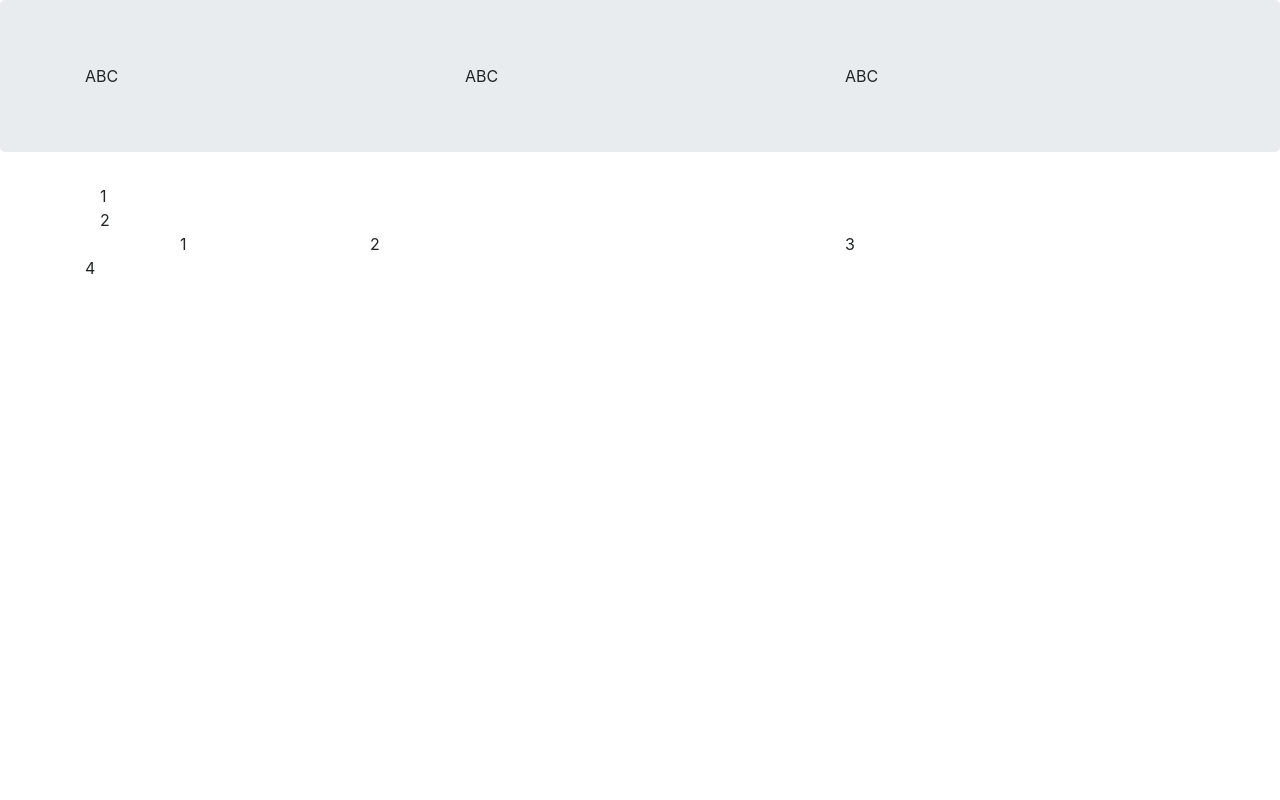
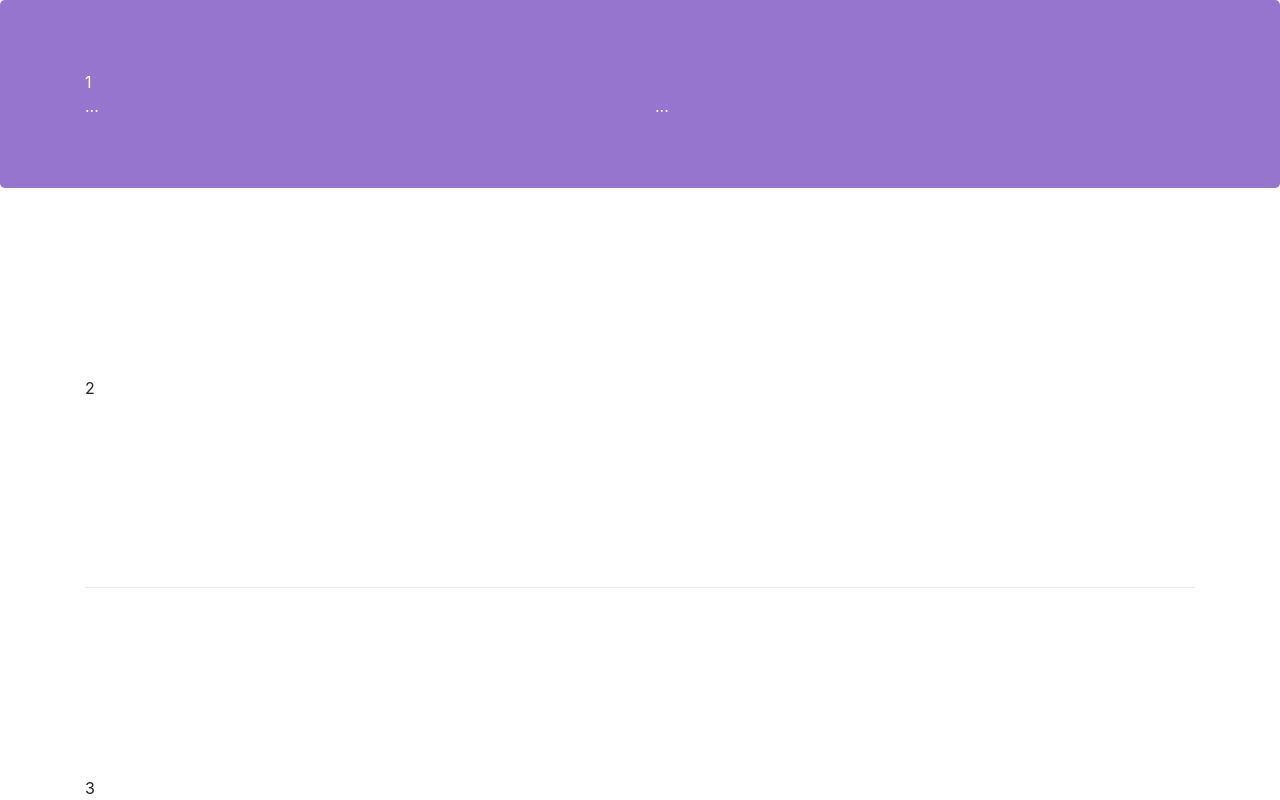
Before and after one commit to Anhthu02tranthi/git-test-04, a website: page index.html in a window 1280 px wide. Shown: the top 800 px of the page. Drawn offline with nearby package versions, Linux system fonts and the light colour scheme.

Commit message:
Bootstrap Grid Part 2

```diff
--- /dev/null
+++ b/CSS/styles.css
@@ -0,0 +1,28 @@
+.row-header{
+    margin:0px auto;
+    padding:0px;
+}
+
+.row-content {
+    margin:0px auto;
+    padding: 50px 0px 50px 0px;
+    border-bottom: 1px ridge;
+    min-height:400px;
+}
+.footer{
+    background-color: #D1C4E9;
+    margin:0px auto;
+    padding: 20px 0px 20px 0px;
+}
+.jumbotron {
+    padding:70px 30px 70px 30px;
+    margin:0px auto;
+    background: #9575CD ;
+    color:floralwhite;
+}
+
+address{
+    font-size:80%;
+    margin:0px;
+    color:#0f0f0f;
+}
--- a/index.html
+++ b/index.html
@@ -8,35 +8,48 @@
     <meta http-equiv="x-ua-compatible" content="ie=edge">
     <!-- Bootstrap CSS -->
     <link rel="stylesheet" href="node_modules/bootstrap/dist/css/bootstrap.min.css">
+    <link rel="stylesheet" href="CSS/styles.css">
     <title>Document</title>
 </head>
 <body>
     <header class="jumbotron">
     <div class="container">
+        <div class="row row-header"> 1 </div>
         <div class="row">
-            <div class="col-sm">ABC</div>
-            <div class="col-sm">ABC</div>
-            <div class="col-sm">ABC</div>
+            <div class="col-12 col-sm-6">
+               ...
+
+
+            </div>
+            <div class="col-12 col-sm">...</div>
         </div>
     </div>
     </header>
     <section>
         <div class="container">
+            <div class="row row-content align-items-center"> 2 </div>
+
+            <div class="row row-content align-items-center"> 3 </div>
+
+            <div class="row row-content align-items-center"> ... </div>
+            <div class="row">
             <div class="col -12 col -sm-4 col-md-3 order -sm-last"> 1 </div>
             <div class="col col-sm col-md order-sm-first"> 2 </div>
         </div>
     </div>
     </section>
-    <footer>
+    <footer class="footer">
         <div class="container">
-            <div class="row">
-                <div class="col-4 offset-1 col-sm-2"> 1 </div>
+            <div class="row justify-content-center">
+                <div class="col-4 offset-1 col-sm-2">
+                    <ul class="list-unstyled"> ... </ul>
+                </div>
 
                 <div class="col-7 col-sm-5"> 2 </div>
 
-                <div class="col-12 col-sm-4"> 3 </div>
+                <div class="col-12 col-sm-4 align-self-center"> 3 </div>
 
-                <div class="col-auto"> 4 </div>
+                <div class="col-auto text-center"> 4 </div>
             </div>
         </div>
     </footer>
```
